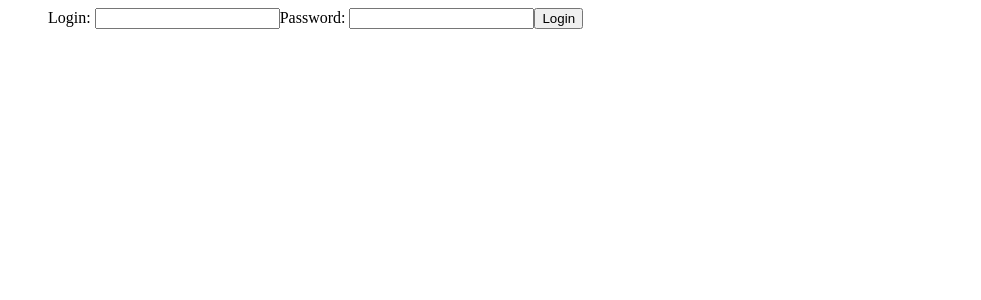
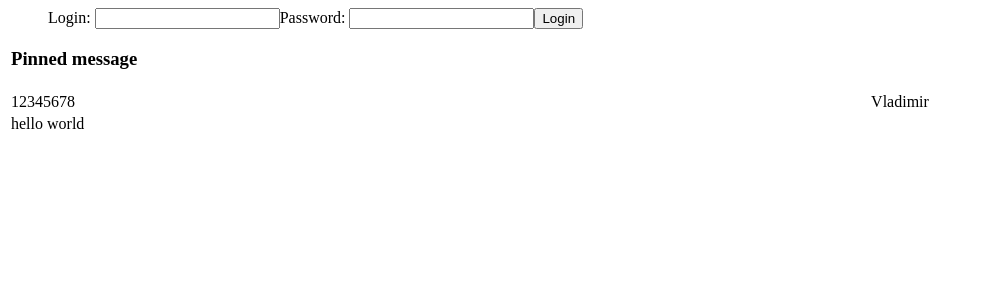
Before and after one commit to darknyaz/blog-2020, a Flask app: page / in a window 1280 px wide. Shown: the top 300 px of the page, without its empty margins (0-981 px from the left). Run offline with Flask 2, Linux system fonts and the light colour scheme.

Commit message:
add messages to DB

```diff
--- a/app.py
+++ b/app.py
@@ -1,7 +1,8 @@
 from flask import Flask, render_template, request, make_response, redirect
-from src.db import db
+from src.db.db import DB
+from src.msg.msg import MH
 app = Flask(__name__)
-DB = db.DbConnection()
+
 
 @app.route('/')
 def hello_world():
@@ -14,7 +15,9 @@ def hello_world():
         if user_rec:
             username = user_rec[0]
 
-    return render_template('index.html', username=username)
+    return render_template(
+        'index.html', username=username, messages=MH.messages)
+
 
 @app.route('/login', methods=['POST'])
 def login_handler():
--- a/src/db/db.py
+++ b/src/db/db.py
@@ -1,4 +1,5 @@
 import sqlite3
+
 
 class DbConnection:
     def __init__(self):
@@ -8,3 +9,6 @@ class DbConnection:
 
     def execute_select_query(self, query):
         return self.select_cursor.execute(query).fetchall()
+
+
+DB = DbConnection()
--- a/templates/index.html
+++ b/templates/index.html
@@ -26,6 +26,19 @@
     </li>
   {% endif %}
   </ul>
+
+  {% for message in messages%}
+    <table style="width:100%">
+      {% if message[0] == 1 %}
+        <tr><td><h3>Pinned message</h3></td></tr>
+      {% endif %}
+      <tr>
+        <td>{{ message[3] }}</td>
+        <td>{{ message[2] }}</td>
+      </tr>
+      <tr><td>{{ message[4] }}</td></tr>
+    </table>
+  {% endfor %}
 <body>
 
 </html>
```
Also changed, not shown: src/msg/msg.py (added, +11 -0 lines), blog-2020.db, src/msg/__init__.py (added).
